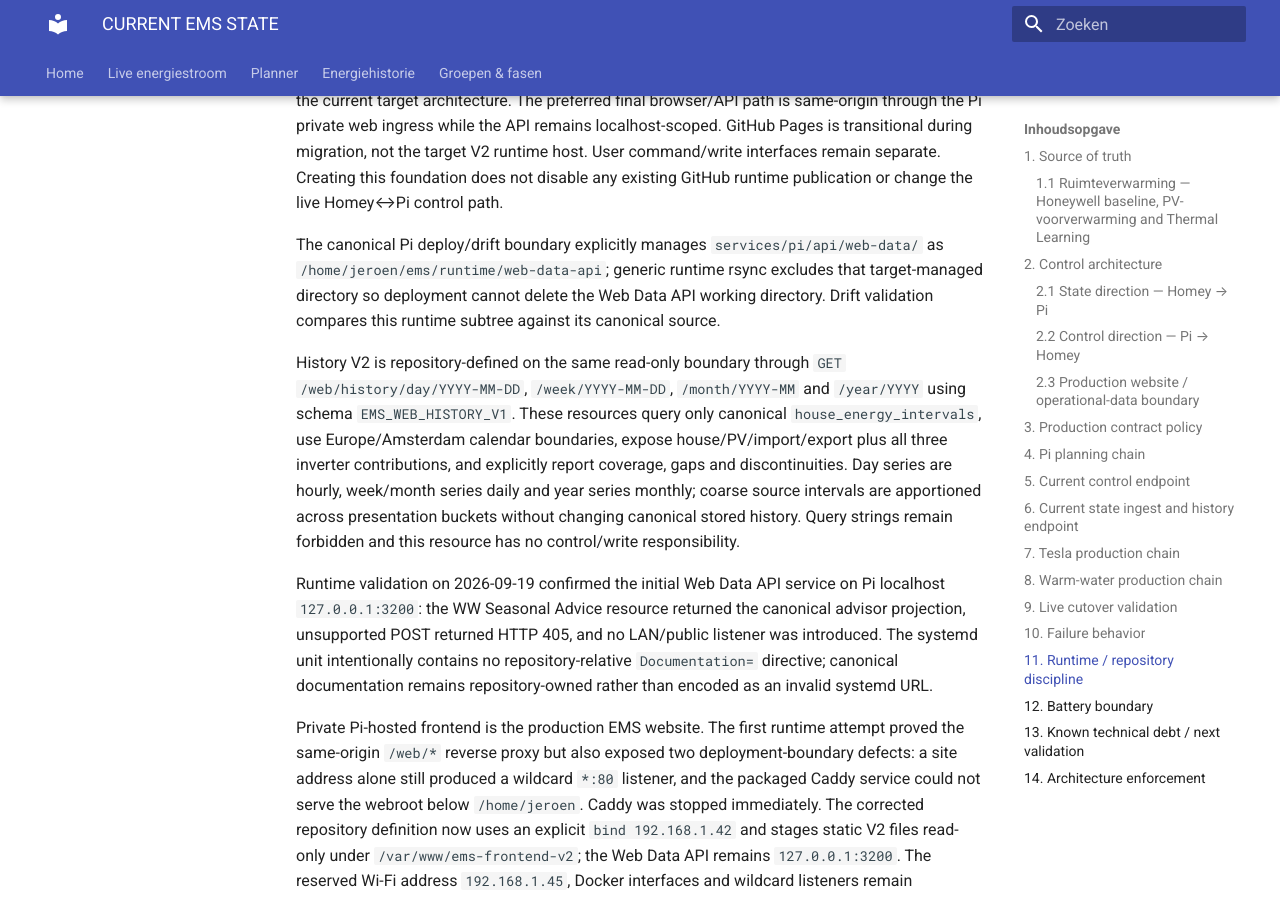
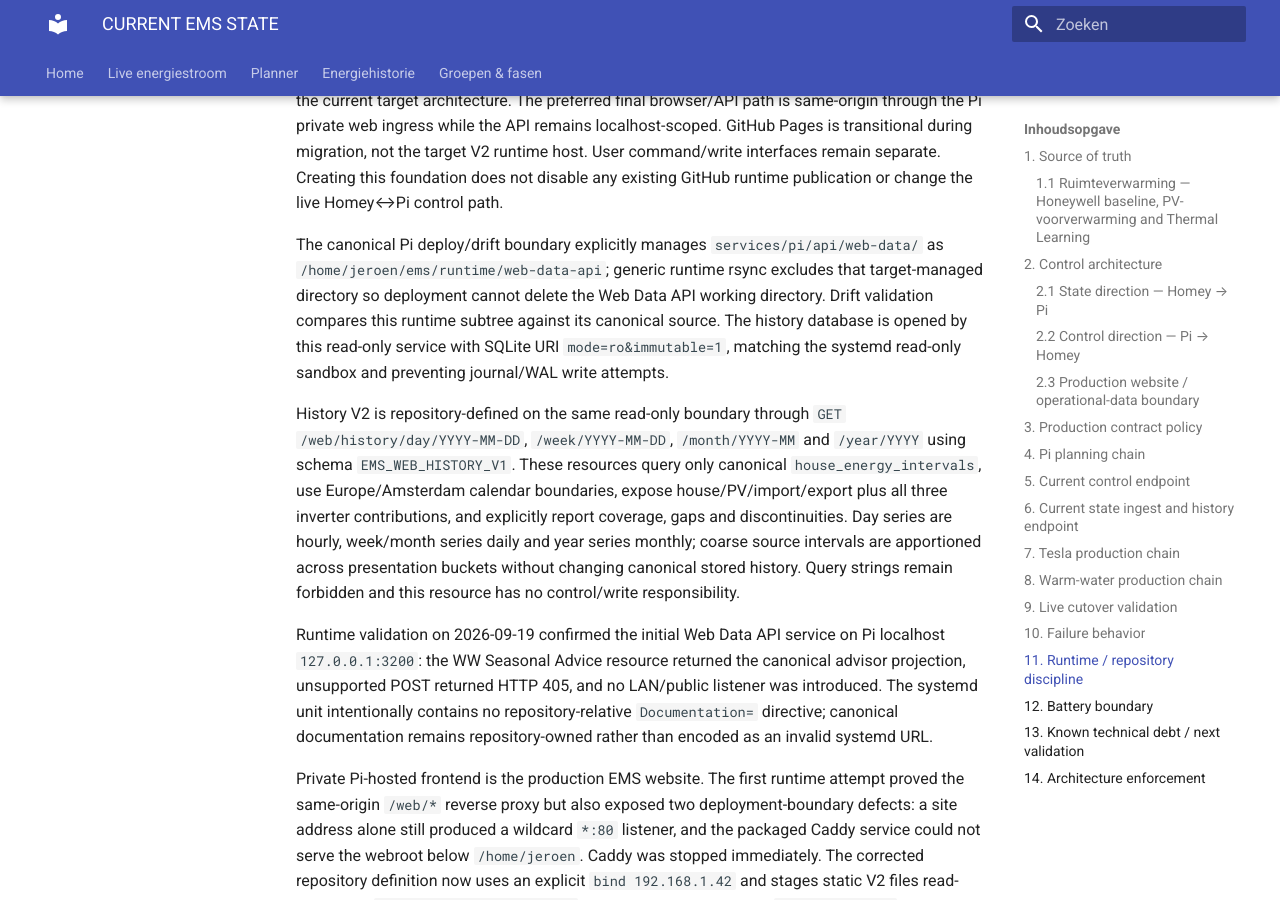
Before and after one commit to OnsKasteeltje/homey-energy-manual, an MkDocs documentation site: the page built from docs/architecture/CURRENT-EMS-STATE.md, in a window 1280 px wide and 900 px high, scrolled down 9946 px. Built offline with MkDocs 1.6.1 and Material for MkDocs 9.7.7, drawn with Linux system fonts in a browser that asks for light colours.

Commit message:
Document immutable Web Data history reads

```diff
--- a/docs/architecture/CURRENT-EMS-STATE.md
+++ b/docs/architecture/CURRENT-EMS-STATE.md
@@ -213,7 +213,7 @@
 
 The Web Data API security baseline is mandatory and canonical in `docs/architecture/web-data-api-security.md`. The origin is private and binds locally by default. Frontend V2 is now explicitly targeted as a private Pi-hosted website: local browser access is limited to the trusted home LAN and remote access to authorized devices/users through the Tailscale tailnet. No router port-forward, public internet ingress, Tailscale Funnel or Cloudflare/public tunnel is part of the current target architecture. The preferred final browser/API path is same-origin through the Pi private web ingress while the API remains localhost-scoped. GitHub Pages is transitional during migration, not the target V2 runtime host. User command/write interfaces remain separate. Creating this foundation does not disable any existing GitHub runtime publication or change the live Homey↔Pi control path.
 
-The canonical Pi deploy/drift boundary explicitly manages `services/pi/api/web-data/` as `/home/jeroen/ems/runtime/web-data-api`; generic runtime rsync excludes that target-managed directory so deployment cannot delete the Web Data API working directory. Drift validation compares this runtime subtree against its canonical source.
+The canonical Pi deploy/drift boundary explicitly manages `services/pi/api/web-data/` as `/home/jeroen/ems/runtime/web-data-api`; generic runtime rsync excludes that target-managed directory so deployment cannot delete the Web Data API working directory. Drift validation compares this runtime subtree against its canonical source. The history database is opened by this read-only service with SQLite URI `mode=ro&immutable=1`, matching the systemd read-only sandbox and preventing journal/WAL write attempts.
 
 History V2 is repository-defined on the same read-only boundary through `GET /web/history/day/YYYY-MM-DD`, `/week/YYYY-MM-DD`, `/month/YYYY-MM` and `/year/YYYY` using schema `EMS_WEB_HISTORY_V1`. These resources query only canonical `house_energy_intervals`, use Europe/Amsterdam calendar boundaries, expose house/PV/import/export plus all three inverter contributions, and explicitly report coverage, gaps and discontinuities. Day series are hourly, week/month series daily and year series monthly; coarse source intervals are apportioned across presentation buckets without changing canonical stored history. Query strings remain forbidden and this resource has no control/write responsibility.
 
```
